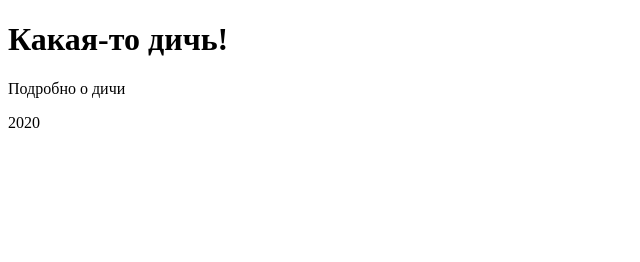
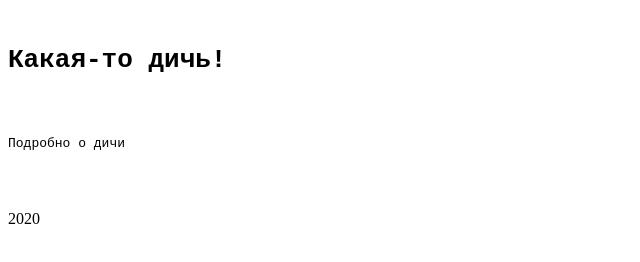
Before and after one commit to nikkpark/nikkpark.github.io, a plain HTML site: page index.html in a window 1280 px wide. Shown: the whole page, without its empty margins (0-640 px from the left). Drawn offline with Linux system fonts and the light colour scheme.

Commit message:
monotype

```diff
--- a/index.html
+++ b/index.html
@@ -7,10 +7,10 @@
                                           на поприще вкатывания в разработку">
     </head>
     <body>
-        <main>
+        <pre>
             <h1>Какая-то дичь!</h1>
             <p>Подробно о дичи</p>
-        </main>
+        </pre>
         <footer>
             <p>2020</p>
         </footer>
```
